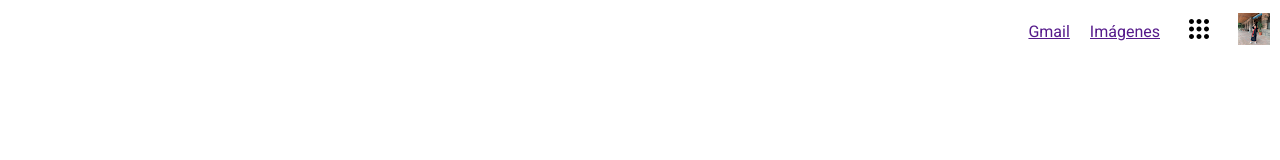
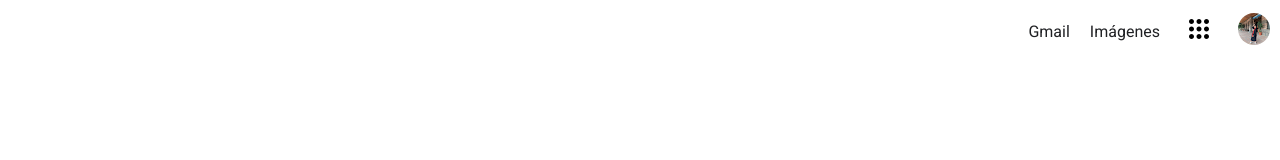
Before and after one commit to MajoSanz/ClonGoogle-b4-g2, a plain HTML site: page index.html in a window 1280 px wide. Shown: the top 160 px of the page. Drawn offline with Linux system fonts and the light colour scheme.

Commit message:
terminación de clon

```diff
--- a/style.css
+++ b/style.css
@@ -19,7 +19,7 @@ body{
     cursor: pointer;
 }
 
-img[alt="Foto de Perfil"] {
+img[alt="Foto de perfil"] {
     border-radius: 25px;
 }
 
@@ -27,6 +27,10 @@ li {
     margin: 10px;
 }
 
+a[href]{
+    color: #202124;
+    text-decoration: none;
+}
 
 header ul {
     list-style-type: none;
```
